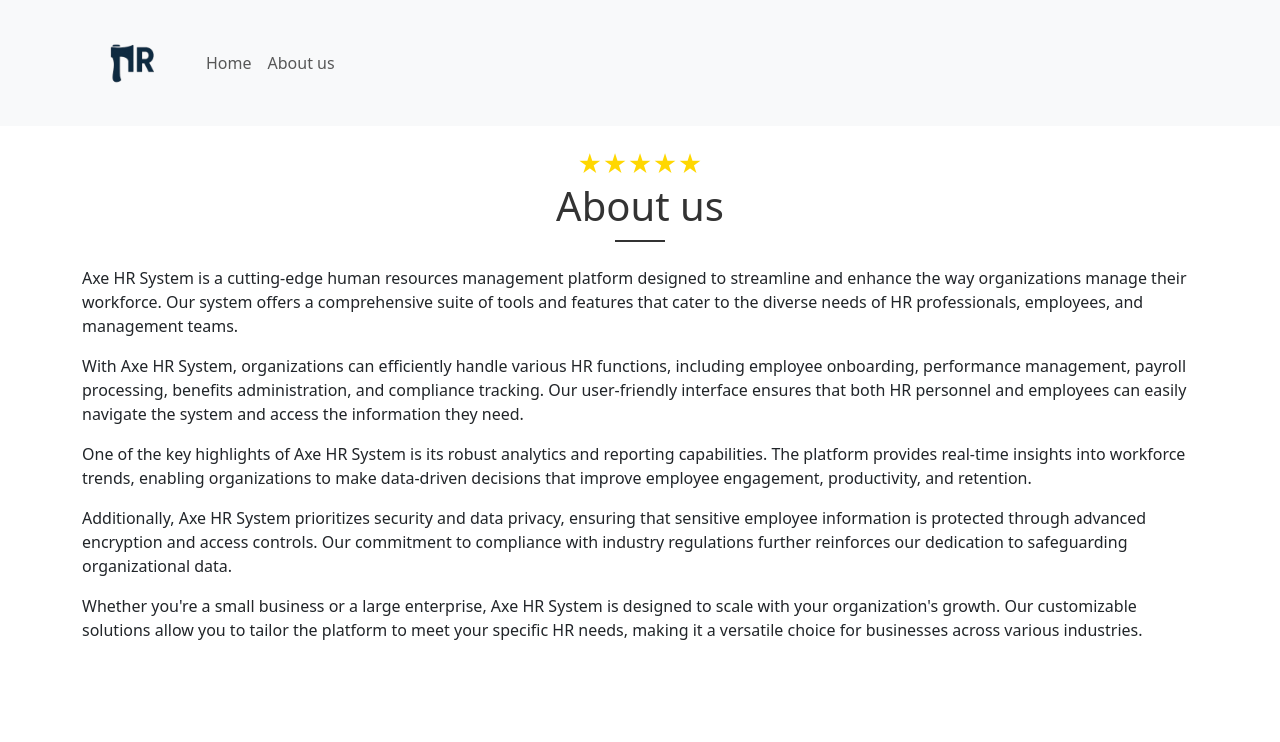
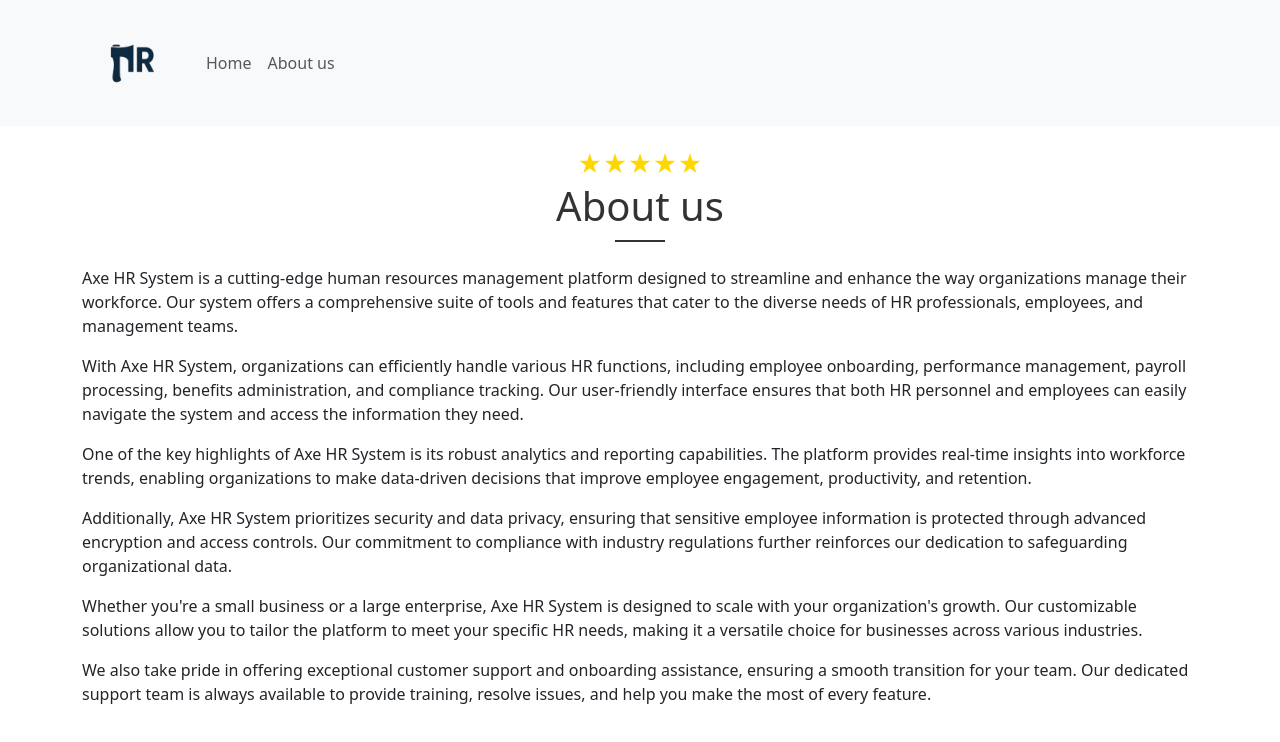
Before and after one commit to elab-development/internet-tehnologije-2024-projekat-hr_sistem_2021_0221_2021_0223, a React (Create React App) app in the folder hr-react/: page /about-us in a window 1280 px wide. Shown: the top 742 px of the page. Built offline with nearby package versions, Linux system fonts and the light colour scheme; the HTML template or start-up script is replaced by a standard one.

Commit message:
Dodavanje teksta u AboutUs

```diff
--- a/hr-react/src/pages/AboutUs.jsx
+++ b/hr-react/src/pages/AboutUs.jsx
@@ -20,6 +20,9 @@ const AboutUs = () => {
             <p>
                 Whether you're a small business or a large enterprise, Axe HR System is designed to scale with your organization's growth. Our customizable solutions allow you to tailor the platform to meet your specific HR needs, making it a versatile choice for businesses across various industries.
             </p>
+            <p>
+                We also take pride in offering exceptional customer support and onboarding assistance, ensuring a smooth transition for your team. Our dedicated support team is always available to provide training, resolve issues, and help you make the most of every feature.
+            </p>
         </div>
     );
 };
```
